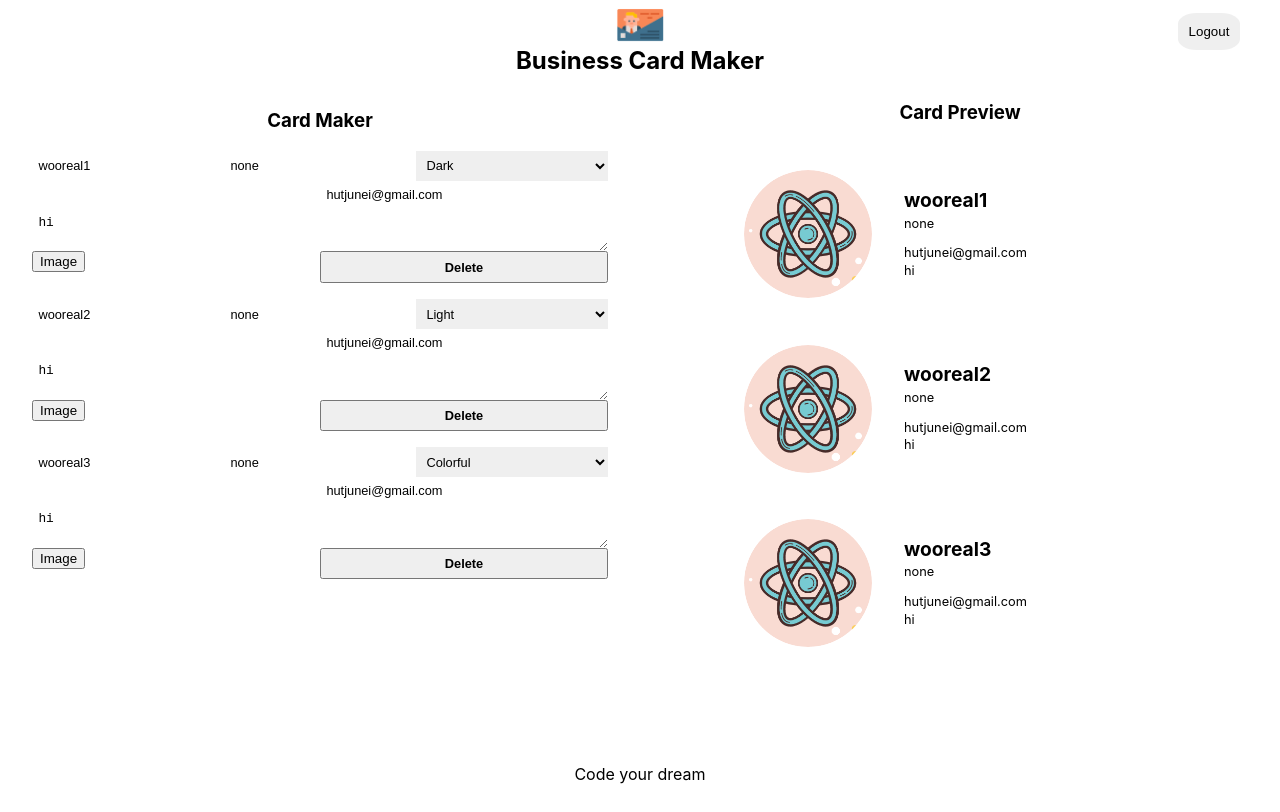
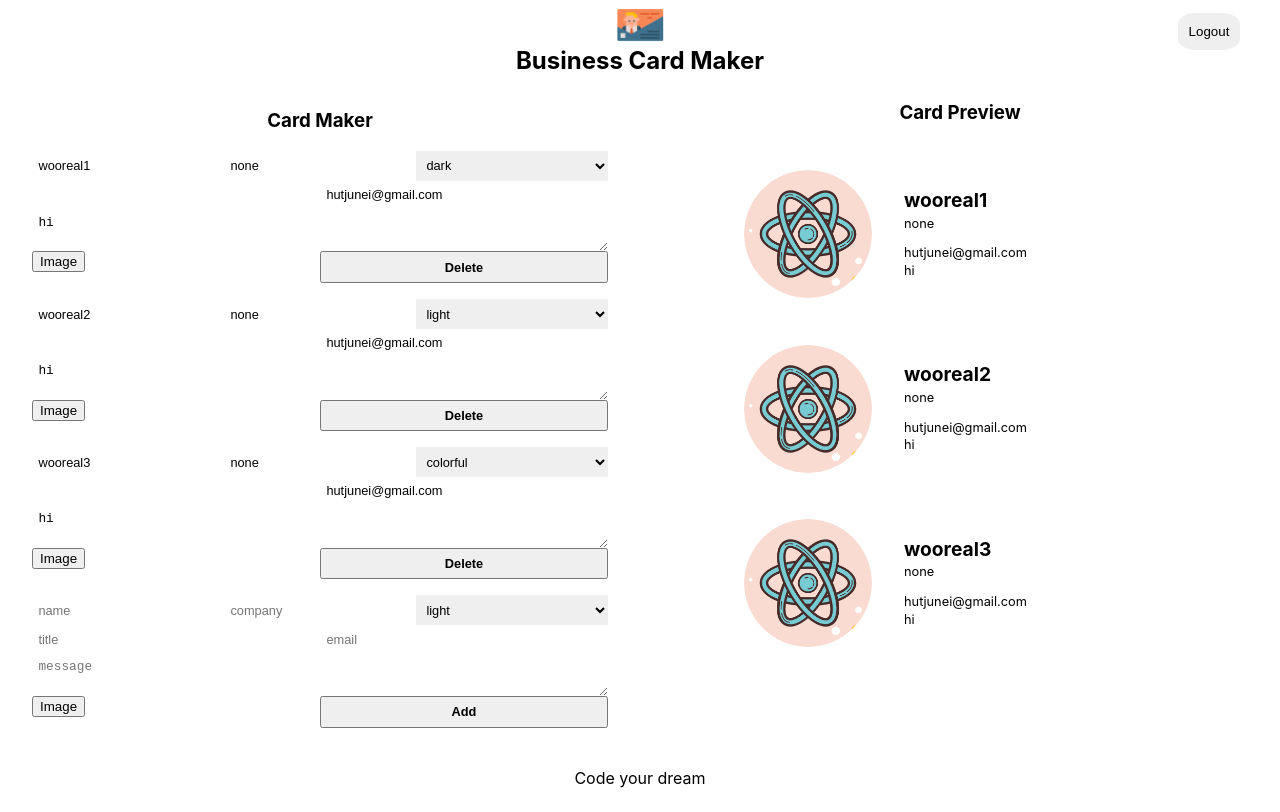
Before and after one commit to woojinkimu/businessCard, a React (Create React App) app: page /maker in a window 1280 px wide. Built offline with nearby package versions, Linux system fonts and the light colour scheme; no server answers; sample sign-in values are in the browser's storage.

Commit message:
add CardAddForm

```diff
--- /dev/null
+++ b/src/components/card_add_form/card_add_form.jsx
@@ -0,0 +1,52 @@
+import React, { useRef } from 'react';
+import Button from '../button/button';
+import ImageFileInput from '../image_file_input/image_file_input';
+import styles from './card_add_form.module.css';
+
+const CardAddForm = ({onAdd}) => {
+  const nameRef = useRef();
+  const companyRef = useRef();
+  const themeRef = useRef();
+  const titleRef = useRef();
+  const emailRef = useRef();
+  const messageRef = useRef();
+  const formRef = useRef();
+
+  const onSubmit = (event) => {
+    event.preventDefault();
+    const card = {
+      id: Date.now(),
+      name: nameRef.current.value || '',
+      company: companyRef.current.value || '',
+      theme: themeRef.current.value,
+      title: titleRef.current.value || '',
+      email: emailRef.current.value || '',
+      message: messageRef.current.value || '',
+      fileName: '',
+      fileURL: '',
+    }
+    formRef.current.reset();
+    onAdd(card);
+  };
+
+  return (
+    <form ref={formRef} className={styles.form}>
+      <input ref={nameRef} className={styles.input} type="text" name="name" placeholder="name" />
+      <input ref={companyRef} className={styles.input} type="text" name="company" placeholder="company" />
+      <select ref={themeRef} className={styles.select} name="theme" placeholder="theme">
+        <option placeholder="light">light</option>
+        <option placeholder="dark">dark</option>
+        <option placeholder="colorful">colorful</option>
+      </select>
+      <input ref={titleRef} className={styles.input} type="text" name="title" placeholder="title" />
+      <input ref={emailRef} className={styles.input} type="text" name="email" placeholder="email" />
+      <textarea ref={messageRef} className={styles.textarea} name="message" placeholder="message"></textarea>
+      <div className={styles.fileInput}>
+        <ImageFileInput />
+      </div>
+      <Button name="Add" onClick={onSubmit} />
+    </form>
+  );
+};
+
+export default CardAddForm;
--- /dev/null
+++ b/src/components/card_add_form/card_add_form.module.css
@@ -0,0 +1,37 @@
+@value makerBlack, makerWhite from '/src/common/colors.css';
+
+.form {
+  display: flex;
+  width: 100%;
+  flex-wrap: wrap;
+  border-top: 1px solid makerBlack;
+  border-left: 1px solid makerBlack;
+  margin-bottom: 1em;
+}
+
+.input, .textarea, .select, .button, .fileInput {
+  font-size: 0.8rem;
+  width: 100%;
+  border: 0;
+  padding: 0.5em;
+  border-bottom: 1px solid makerBlack;
+  border-right: 1px solid makerBlack;
+  background: makerWhite;
+}
+
+.input, .select {
+  flex: 1 1 30%;
+}
+
+.fileInput {
+  padding: 0;
+  flex: 1 1 50%;
+}
+
+.input:focus, .textarea:focus, .select:focus, .button:focus {
+  outline: 0;
+}
+
+.textarea {
+  flex-basis: 100%;
+}
--- a/src/components/card_edit_form/card_edit_form.jsx
+++ b/src/components/card_edit_form/card_edit_form.jsx
@@ -14,9 +14,9 @@
       <input className={styles.input} type="text" name="name" value={name} />
       <input className={styles.input} type="text" name="company" value={company} />
       <select className={styles.select} name="theme" value={theme}>
-        <option value="light">Light</option>
-        <option value="dark">Dark</option>
-        <option value="colorful">Colorful</option>
+        <option value="light">light</option>
+        <option value="dark">dark</option>
+        <option value="colorful">colorful</option>
       </select>
       <input className={styles.input} type="text" name="title" value={title} />
       <input className={styles.input} type="text" name="email" value={email} />
--- a/src/components/editor/editor.jsx
+++ b/src/components/editor/editor.jsx
@@ -1,12 +1,14 @@
 import React from 'react';
+import CardAddForm from '../card_add_form/card_add_form';
 import CardEditForm from '../card_edit_form/card_edit_form';
 import styles from './editor.module.css';
 
-const Editor = ({cards}) => (
-    <section className={styles.editor}>
-      <h1 className={styles.title}>Card Maker</h1>
-      {cards.map(card => <CardEditForm card={card} />)}
-    </section>
-  );
+const Editor = ({cards, addCard}) => (
+  <section className={styles.editor}>
+    <h1 className={styles.title}>Card Maker</h1>
+    {cards.map(card => <CardEditForm card={card} key={card.id} />)}
+    <CardAddForm onAdd={addCard} />
+  </section>
+);
 
 export default Editor;
--- a/src/components/maker/maker.jsx
+++ b/src/components/maker/maker.jsx
@@ -52,11 +52,16 @@
     })
   });
 
+  const addCard = (card) => {
+    const updated = [...cards, card];
+    setCards(updated);
+  }
+
   return (
     <section className={styles.maker}>
       <Header onLogout={onLogout} />
       <div className={styles.container}>
-        <Editor cards={cards} />
+        <Editor cards={cards} addCard={addCard} />
         <Preview cards={cards} />
       </div>
       <Footer />
```
